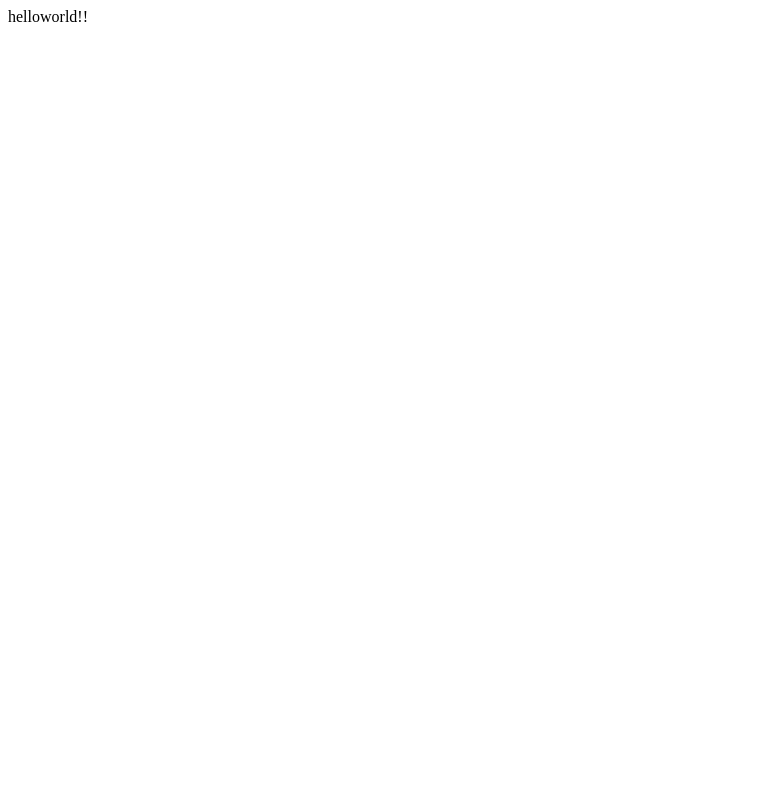
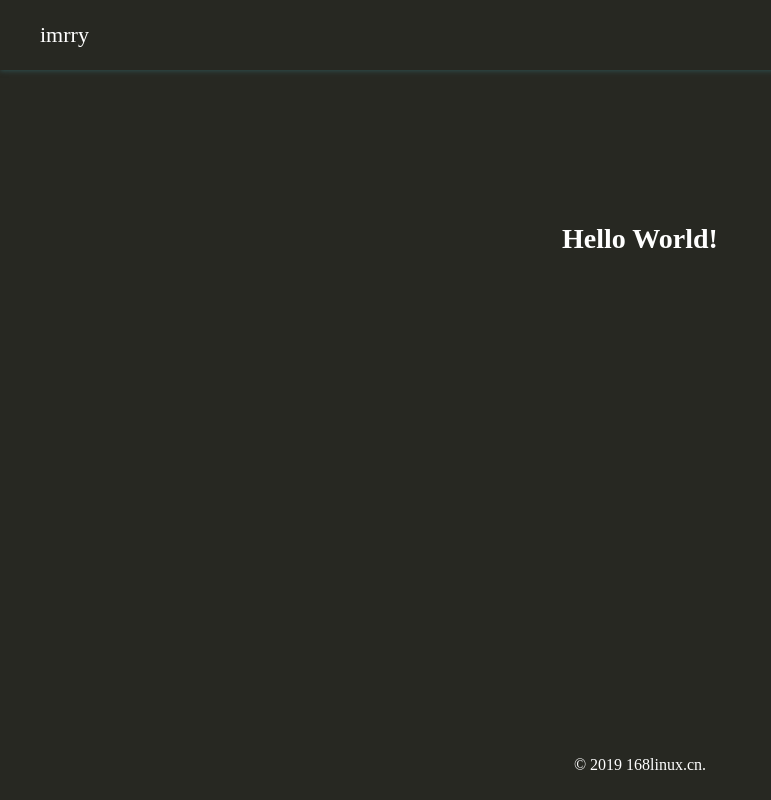
Before and after one commit to imrry/imrry.github.io, a plain HTML site: page index.html in a window 1280 px wide. Shown: the whole page, without its empty margins (0-771 px from the left). Drawn offline with Linux system fonts and the light colour scheme.

Commit message:
update index

```diff
--- a/index.html
+++ b/index.html
@@ -1 +1,70 @@
-helloworld!!
+<!DOCTYPE html>
+<html lang="en">
+<head>
+    <meta charset="UTF-8">
+    <title>Hello World</title>
+</head>
+<style>
+    html, body {
+        margin: 0;
+        padding: 0;
+    }
+
+    body {
+        background: #272822;
+    }
+
+    .container {
+        margin: 0 auto;
+        width: 1200px;
+        height: 100%;
+    }
+
+    .container h1 {
+        line-height: 300px;
+        text-align: center;
+        color: white;
+        font-size: 28px;
+    }
+
+    .header {
+        width: 100%;
+        box-shadow: 0px 1px 5px darkslategray;
+    }
+
+    .header .w_1200 {
+        margin: 0 auto;
+        text-align: left;
+        width: 1200px;
+        height: 70px;
+        font-size: 22px;
+        line-height: 70px;
+        color: white;
+    }
+
+    .footer {
+        width: 100%;
+        height: 70px;
+        position: fixed;
+        bottom: 0;
+        right: 0;
+        line-height: 70px;
+        text-align: center;
+        color: white;
+    }
+</style>
+<body>
+<div class="header">
+    <div class="w_1200">
+        imrry
+    </div>
+</div>
+<div class="container">
+    <h1>Hello World!</h1>
+</div>
+<div class="footer">
+    © 2019 168linux.cn.
+</div>
+
+</body>
+</html>
```
